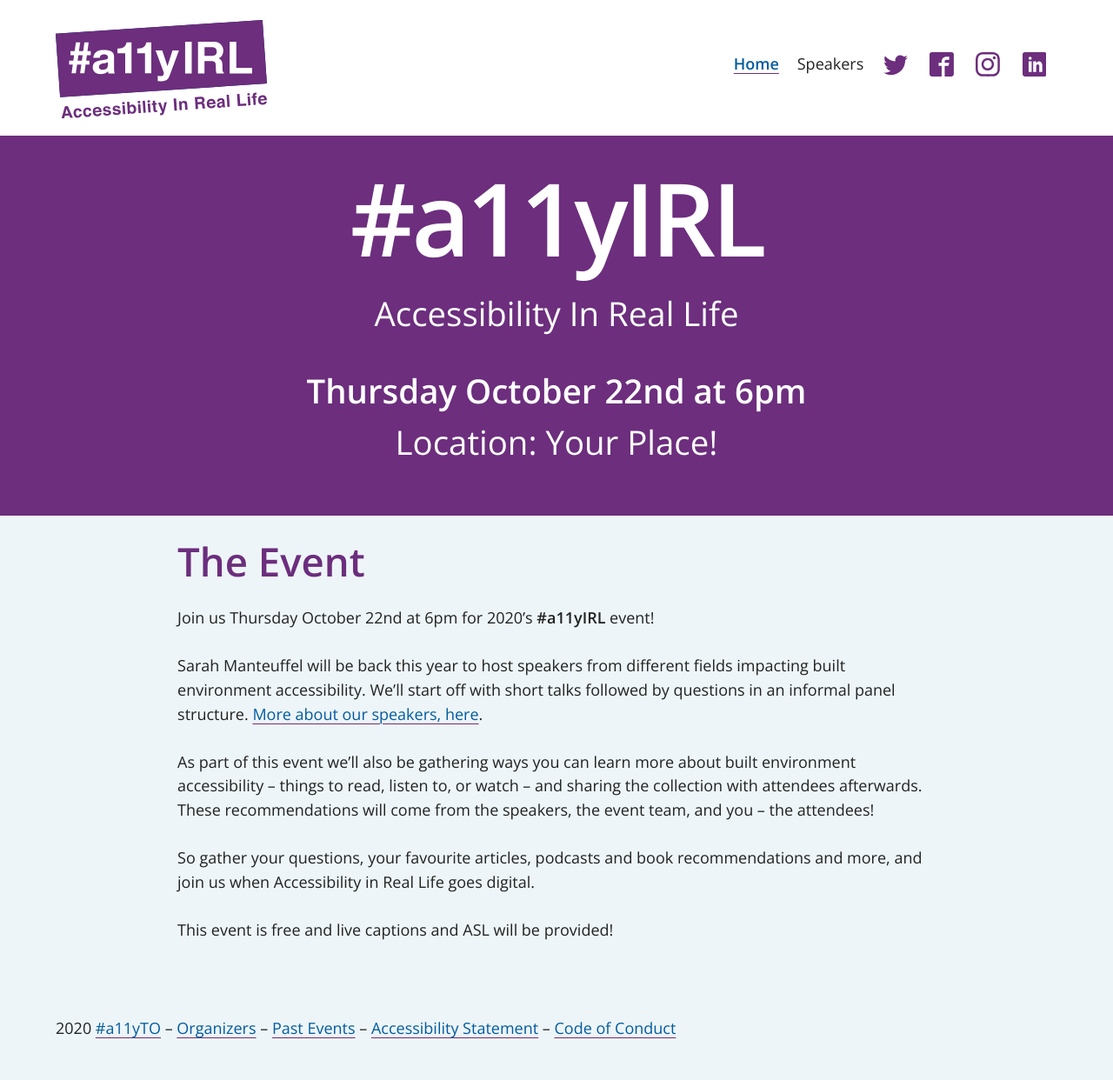
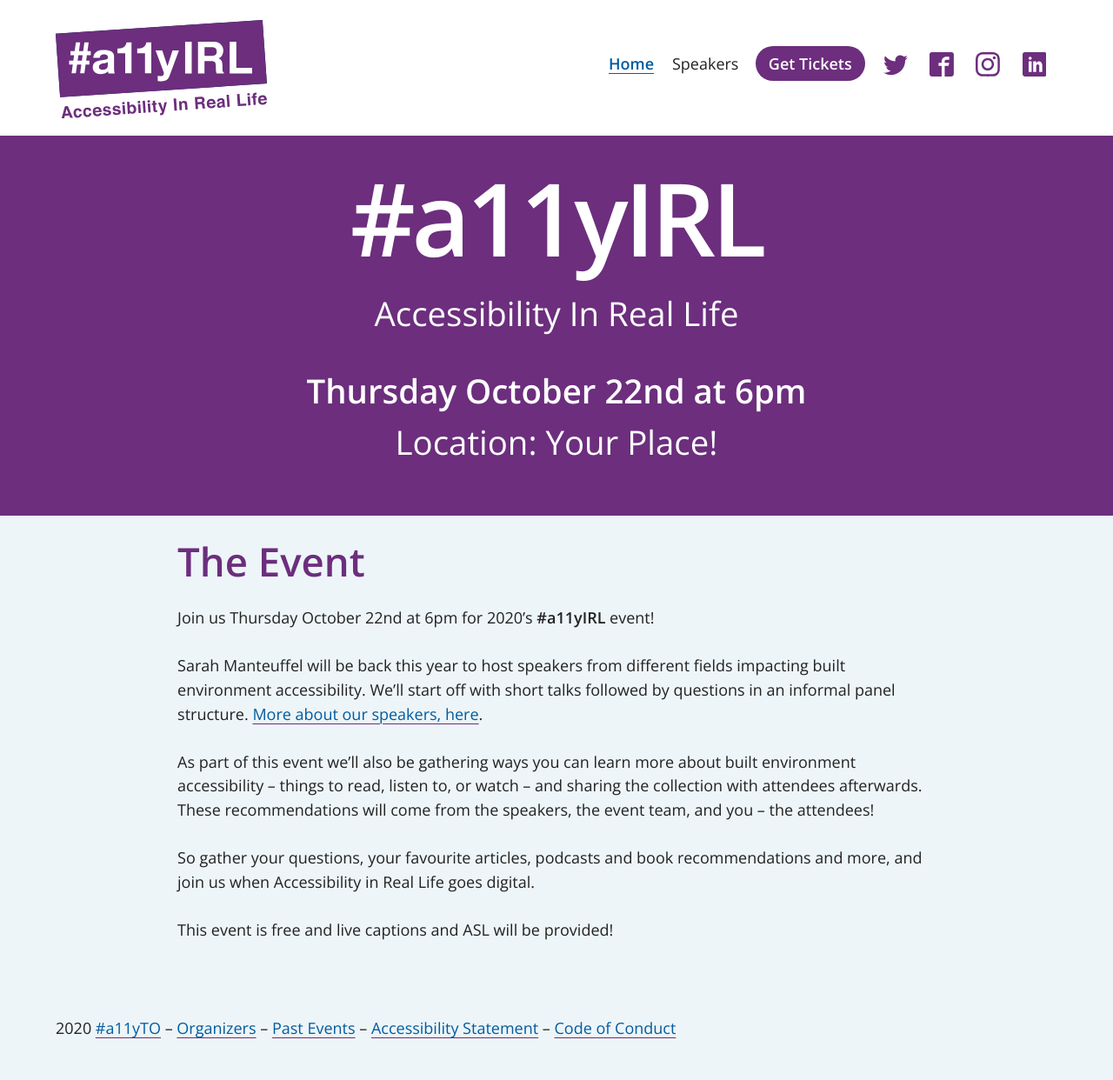
Before and after one commit to a11yTO/static-irl-site, a Jekyll site: the page built from index.html, in a window 1280 px wide. Shown: the whole page at 87% size. Built offline with Jekyll 4.4.1, drawn with Linux system fonts in a browser that asks for light colours.

Commit message:
Add Get Tickets link to main nav

```diff
--- a/_includes/header.html
+++ b/_includes/header.html
@@ -39,6 +39,9 @@
         <li>
           <a {% if page.id == 'speakers' %}class="current-page" {% endif %} href="/speakers">Speakers</a>
         </li>
+        <li class="tickets">
+          <a href="https://a11y.ca/e/1/a11yweekto-2020" target="_blank">Get Tickets</a>
+        </li>
         <li class="social">
           <ul class="social-icons">
             <li><a href="https://twitter.com/a11yto" rel="external" target="_blank"><svg class="twitter-icon" focusable="false" version="1.1" xmlns="http://www.w3.org/2000/svg" width="32" height="32" viewBox="0 0 32 32">
```
